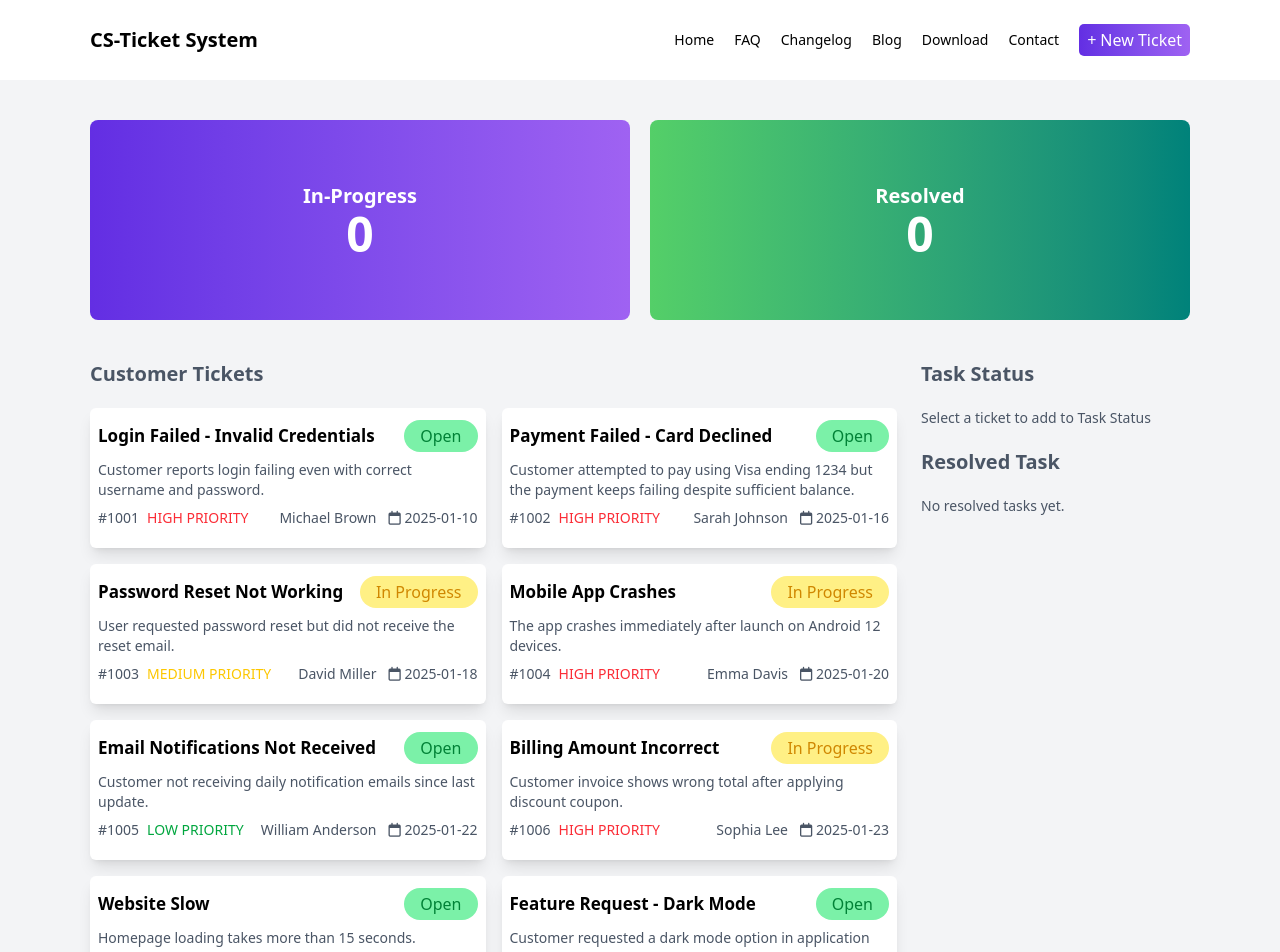
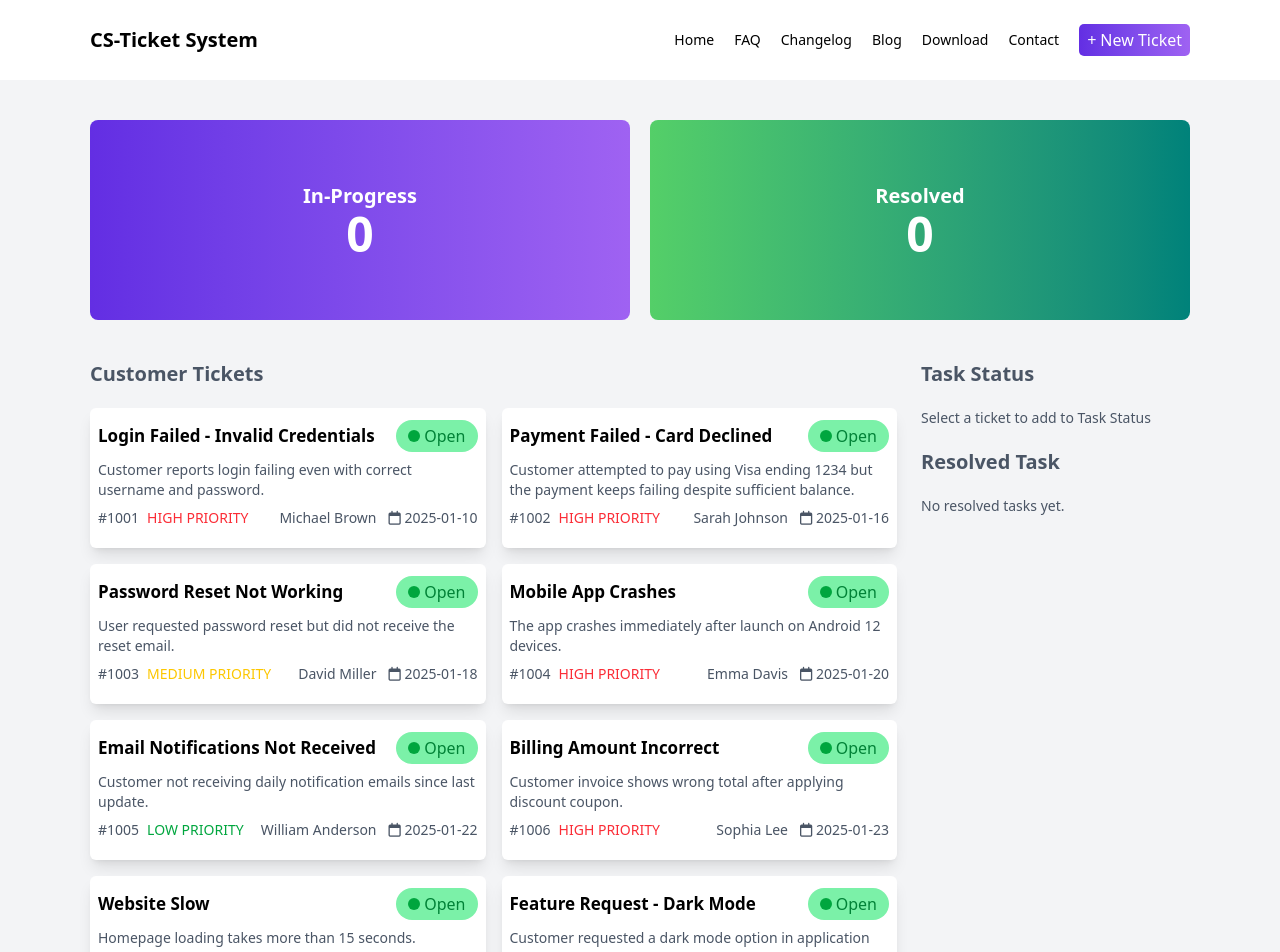
Before and after one commit to Sumaiiya-Haque/Customer-Support-Zone-Project, a React (Vite) app: page / in a window 1280 px wide. Shown: the top 952 px of the page. Built offline with nearby package versions, Linux system fonts and the light colour scheme.

Commit message:
almost 80% done

```diff
--- a/public/data.json
+++ b/public/data.json
@@ -23,7 +23,7 @@
     "description": "User requested password reset but did not receive the reset email.",
     "customer": "David Miller",
     "priority": "MEDIUM PRIORITY",
-    "status": "In Progress",
+    "status": "Open",
     "createdAt": "2025-01-18"
   },
   {
@@ -32,7 +32,7 @@
     "description": "The app crashes immediately after launch on Android 12 devices.",
     "customer": "Emma Davis",
     "priority": "HIGH PRIORITY",
-    "status": "In Progress",
+    "status": "Open",
     "createdAt": "2025-01-20"
   },
   {
@@ -50,7 +50,7 @@
     "description": "Customer invoice shows wrong total after applying discount coupon.",
     "customer": "Sophia Lee",
     "priority": "HIGH PRIORITY",
-    "status": "In Progress",
+    "status": "Open",
     "createdAt": "2025-01-23"
   },
   {
@@ -86,7 +86,7 @@
     "description": "Buttons overlapping on Safari browser in checkout page.",
     "customer": "Ethan Anderson",
     "priority": "LOW PRIORITY",
-    "status": "In Progress",
+    "status": "Open",
     "createdAt": "2025-01-27"
   }
 ]
--- a/src/App.jsx
+++ b/src/App.jsx
@@ -5,25 +5,44 @@ import Banner from "./components/Banner"
 import CardContainer from "./components/CardContainer"
 import Navbar from "./components/Navbar"
 import Footer from "./components/Footer"
-import Card from "./components/Card";
+
 
 
 
 
 const fetchData = async ()=>{
   const result=await fetch('/data.json')
-  return result.json()
+  return result.json();
+
 }
+
 
 
 function App() {
 
     const [countInProgress,setCountInProgress]=useState(0);
     const [selectedTasks,setSelectedTasks]=useState([]);
+    const[tickets,setTickets]=useState([]);
+    const [resolvedTasks,setResolvedTasks]=useState([]);
 
-  const handleInProgress =(ticket)=>{
+
+
+  const handleInProgress =(clickedTicket)=>{
     setCountInProgress(countInProgress+1);
-    setSelectedTasks(pre=> [...pre,ticket])
+    if(!selectedTasks.find((t)=>t.id === clickedTicket.id)){
+         setSelectedTasks(pre=> [...pre,clickedTicket])
+    setTickets(pre=>pre.map(ticket=>
+      ticket.id===clickedTicket.id ? {...ticket,status:"In-Progress"}:ticket
+    ))
+    }
+
+  };
+
+  const handleComplete = (ticket)=>{
+    setTickets(pre=>pre.filter(t=>t.id !== ticket.id))
+
+    setSelectedTasks((pre)=> pre.filter((t)=>t.id !== ticket.id));
+    setResolvedTasks((pre)=>[...pre,ticket]);
   }
 
   const fetchPromise = fetchData();
@@ -35,12 +54,17 @@ function App() {
 
      <Navbar></Navbar>
 <div className="bg-gray-100">
-  <Banner countInProgress={countInProgress} ></Banner>
+  <Banner countInProgress={selectedTasks.length}
+  countResolved = {resolvedTasks.length} ></Banner>
   <Suspense fallback={"Loading........"}>
 
     <CardContainer fetchPromise={fetchPromise}
     handleInProgress={handleInProgress}
-    selectedTasks={selectedTasks}></CardContainer>
+    selectedTasks={selectedTasks}
+    tickets={tickets}
+    resolvedTasks={resolvedTasks}
+    handleComplete={handleComplete}
+    setTickets={setTickets}></CardContainer>
   </Suspense>
 
   <Footer></Footer>
--- a/src/components/Banner.jsx
+++ b/src/components/Banner.jsx
@@ -1,7 +1,7 @@
 
 
 
-const Banner = ({countInProgress}) => {
+const Banner = ({countInProgress,countResolved}) => {
 
 
 
@@ -23,7 +23,7 @@ const Banner = ({countInProgress}) => {
             {/* <p> style={{ backgroundImage: `url(${vector1})` }}</p> */}
 
             <h1 className="text-xl font-semibold text-white">Resolved</h1>
-            <p className="text-5xl font-bold text-white">0</p>
+            <p className="text-5xl font-bold text-white">{countResolved}</p>
            </div>
    </div>
         </div>
--- a/src/components/Card.jsx
+++ b/src/components/Card.jsx
@@ -9,7 +9,7 @@ const Card = ({ticket,handleInProgress}) => {
 
     <div className='flex justify-between items-center'>
 <h2 className='font-semibold text-[17px]'>{ticket.title}</h2>
-    <button className={`py-1 bg-green-300 px-4 rounded-[20px] text-gray-700 ${ticket.status === "In Progress" ? "text-yellow-600 bg-yellow-200" : "text-green-700 bg-green-300"}`}> {ticket.status}</button>
+    <button  className={`py-1 bg-green-300 px-3 rounded-[20px] text-gray-700 ${ticket.status === "Open" ? "text-green-700 bg-green-300" : "text-yellow-600 bg-yellow-200"}`}> <span className={`w-3 h-3 rounded-full inline-block ${ticket.status === "Open" ? "bg-green-600" : "bg-yellow-600"}`}></span> {ticket.status}</button>
     </div>
 <p className='text-gray-600 text-sm py-2'>{ticket.description}</p>
 
--- a/src/components/CardContainer.jsx
+++ b/src/components/CardContainer.jsx
@@ -1,37 +1,54 @@
-import React, { use } from 'react';
+import React, { use, useState } from 'react';
 import TaskStatus from './TaskStatus';
 import Card from '../components/Card';
 
-const CardContainer = ({ fetchPromise ,handleInProgress,selectedTasks}) => {
+const CardContainer = ({ fetchPromise ,handleInProgress,selectedTasks,resolvedTasks,handleComplete}) => {
 
     const initialData = use(fetchPromise);
+
+    const[tickets,setTickets]=useState(initialData);
+    const updateTicket = (ticket)=>{
+        setTickets(pre=>pre.map(t=>t.id === ticket.id ? {...t,status:"In-Progress" }:t))
+        handleInProgress(ticket);
+    }
 
     return (
         <div>
 
             <div className='max-w-[1100px] mx-auto  sm:flex justify-between gap-6 mb-15  ' >
                 {/* customer ticket */}
-                <div className=' w-full sm:w-9/12  '>
-                    <h1 className='font-bold  text-xl mb-10 sm:mb-5 text-center sm:text-left text-gray-600 '>Customer Tickets</h1>
-
-                    <div className=' grid grid-cols-1 sm:grid-cols-2 gap-4 mx-5 sm:mx-0'>
+           <div className=' w-full sm:w-9/12  '>            <h1 className='font-bold  text-xl mb-10 sm:mb-5 text-center sm:text-left text-gray-600 '>Customer Tickets</h1>
+                <div className=' grid grid-cols-1 sm:grid-cols-2 gap-4 mx-5 sm:mx-0'>
                         {/* card  */}
 
-                   {
-                    initialData.map((ticket,index) => {
+             {
+               tickets.length > 0 ? tickets.map((ticket,index) => {
                             // cards
                    return (
                   <Card key={index} ticket={ticket}
-                  handleInProgress={handleInProgress}></Card>
+                  handleInProgress={updateTicket}></Card>
                                 )
                             })
+                            :initialData.map((ticket,index)=>(
+
+                              <Card key={index}
+                              ticket={ticket}
+                              handleInProgress={updateTicket}></Card>
+
+                        // trial
+
+                        //    trial
+                            ))
+
                         }
 
                     </div>
 
                 </div>
                 {/* right task column */}
-                <TaskStatus selectedTasks={selectedTasks}></TaskStatus>
+                <TaskStatus selectedTasks={selectedTasks}
+                resolvedTasks={resolvedTasks}
+                handleComplete={handleComplete}></TaskStatus>
             </div>
 
         </div>
--- a/src/components/Navbar.jsx
+++ b/src/components/Navbar.jsx
@@ -5,7 +5,7 @@ const Navbar = () => {
 
 
     return (
-        <div className="max-w-[1100px] mx-auto">
+        <div className="max-w-[1100px] mx-auto ">
             <div className="flex flex-col sm:flex-row justify-between items-center  my-6">
             <div>
                 <h2 className="font-bold text-xl pb-5 sm:pb-0">CS-Ticket System</h2>
--- a/src/components/TaskStatus.jsx
+++ b/src/components/TaskStatus.jsx
@@ -1,17 +1,19 @@
+import { toast } from 'react-toastify';
 
 
-const TaskStatus = ({selectedTasks}) => {
+
+const TaskStatus = ({selectedTasks,resolvedTasks,handleComplete}) => {
     return (
       <div className='flex flex-col w-full sm:w-3/12 gap-5 mt-5 sm:mt-0'>
-                                <div className=" h-auto">
-                                <h1  className="font-bold  text-xl mb-10 sm:mb-5 text-center sm:text-left text-gray-600">Task Status</h1>
+           <div className=" h-auto">
+              <h1  className="font-bold  text-xl mb-10 sm:mb-5 text-center sm:text-left text-gray-600">Task Status</h1>
                     {
-                        selectedTasks.length === 0 ? ( <p className="text-gray-600 text-center sm:text-left text-sm">Select a ticket to add to Task Status</p>) : (
+                 selectedTasks.length === 0 ? ( <p className="text-gray-600 text-center sm:text-left text-sm">Select a ticket to add to Task Status</p>) : (
 
-                           selectedTasks.map((task=>(
-                             <div className="max-w-full mx-5  sm:mx-auto  bg-white shadow-lg h-[90px] p-2 rounded-[5px] mb-3 ">
-                                <h1 className="pb-3 font-semibold">{task.title}</h1>
-                                <button className="text-white bg-green-700 w-full py-1 rounded-[5px] ">Complete</button>
+              selectedTasks.map((task=>(
+           <div  key ={task.id} className="max-w-full mx-5  sm:mx-auto  bg-white shadow-lg h-[90px] p-2 rounded-[5px] mb-3 ">
+          <h1 className="pb-3 font-semibold">{task.title}</h1>
+    <button onClick={()=>{handleComplete(task),toast("Task Completed")}} className="text-white bg-green-700 w-full py-1 rounded-[5px] ">Complete</button>
                             </div>
                            )
 
@@ -24,7 +26,18 @@ const TaskStatus = ({selectedTasks}) => {
 
                             <div className="h-auto">
                    <h1 className="font-bold  text-xl mb-10 sm:mb-5 text-center sm:text-left text-gray-600">Resolved Task</h1>
-                   <p className="text-gray-600 text-center sm:text-left text-sm">No resolved tasks yet.</p>
+                   {
+                    resolvedTasks.length === 0 ?(
+ <p className="text-gray-600 text-center sm:text-left text-sm">No resolved tasks yet.</p> ) : (
+    resolvedTasks.map((task)=>(
+        <div  key ={task.id} className="max-w-full mx-5  sm:mx-auto  bg-white shadow-lg h-[90px] p-2 rounded-[5px] mb-3 ">
+                                <h1 className="pb-3 font-semibold">{task.title}</h1>
+    <button onClick={()=>handleComplete(task)} className="text-white bg-green-700 w-full py-1 rounded-[5px] ">Resolved</button>
+                            </div>
+    ))
+ )
+                   }
+
                             </div>
                             </div>
     );
```
